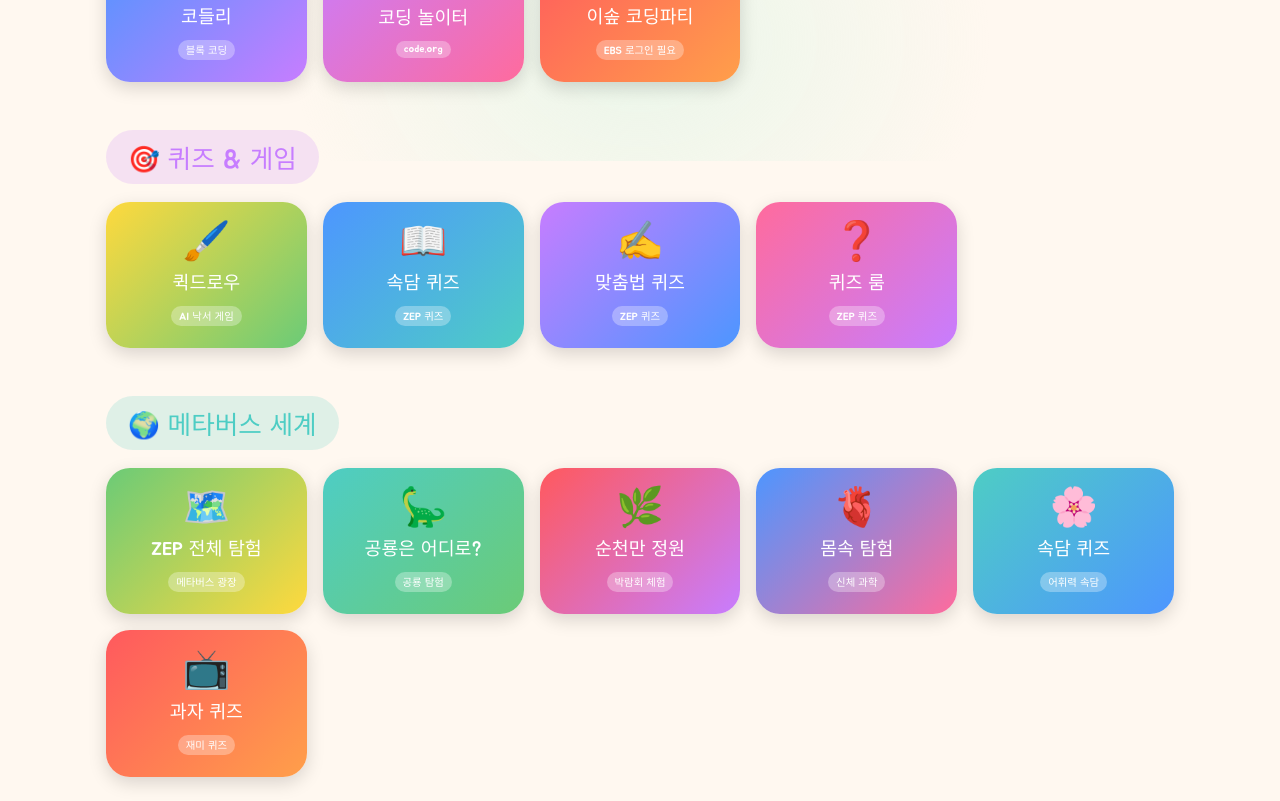
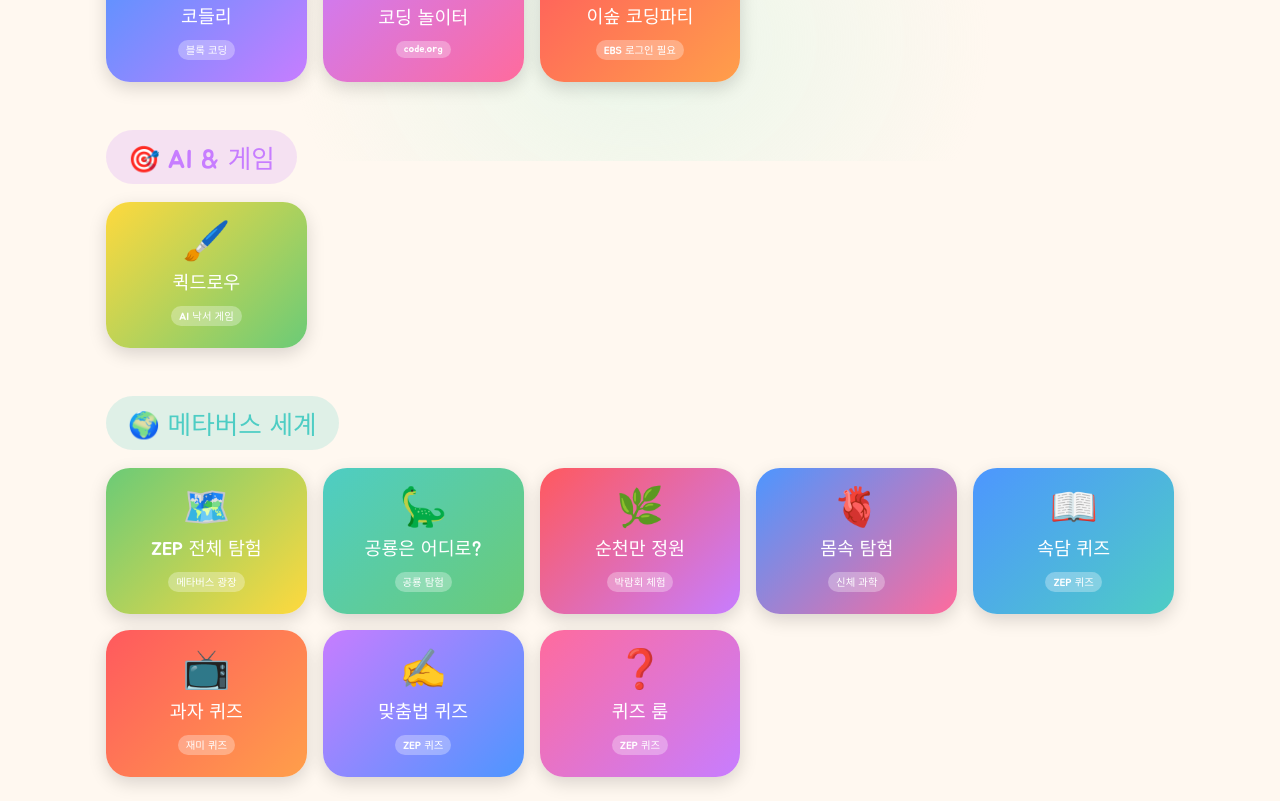
Before and after one commit to jihye-82/0410, a plain HTML site: page index.html in a window 1280 px wide. Shown: the part 639-1440 px from the top of the page. Drawn offline with Linux system fonts and the light colour scheme; a web font is replaced by a local one.

Commit message:
Update index.html

```diff
--- a/index.html
+++ b/index.html
@@ -293,30 +293,17 @@
     </div>
   </section>
 
-  <!-- 🎯 퀴즈 & 게임 -->
+  <!-- 🎯 AI & 게임 -->
   <section class="section sec-quiz">
-    <div class="section-title">🎯 퀴즈 &amp; 게임</div>
+    <div class="section-title">🎯 AI &amp; 게임</div>
     <div class="btn-grid">
       <a class="btn-link c8" href="https://quickdraw.withgoogle.com/?locale=ko" target="_blank">
         <span class="btn-icon">🖌️</span>
         <span class="btn-label">퀵드로우</span>
         <span class="btn-badge">AI 낙서 게임</span>
       </a>
-      <a class="btn-link c9" href="https://quiz.zep.us/play/r7LALZ/" target="_blank">
-        <span class="btn-icon">📖</span>
-        <span class="btn-label">속담 퀴즈</span>
-        <span class="btn-badge">ZEP 퀴즈</span>
-      </a>
-      <a class="btn-link c10" href="https://quiz.zep.us/play/GpRKam/" target="_blank">
-        <span class="btn-icon">✍️</span>
-        <span class="btn-label">맞춤법 퀴즈</span>
-        <span class="btn-badge">ZEP 퀴즈</span>
-      </a>
-      <a class="btn-link c11" href="https://zep.us/play/2bvnrj/" target="_blank">
-        <span class="btn-icon">❓</span>
-        <span class="btn-label">퀴즈 룸</span>
-        <span class="btn-badge">ZEP 퀴즈</span>
-      </a>
+
+
     </div>
   </section>
 
@@ -344,15 +331,25 @@
         <span class="btn-label">몸속 탐험</span>
         <span class="btn-badge">신체 과학</span>
       </a>
-      <a class="btn-link c4" href="https://quiz.zep.us/play/r7LALZ/" target="_blank">
-        <span class="btn-icon">🌸</span>
+      <a class="btn-link c9" href="https://quiz.zep.us/play/r7LALZ/" target="_blank">
+        <span class="btn-icon">📖</span>
         <span class="btn-label">속담 퀴즈</span>
-        <span class="btn-badge">어휘력 속담</span>
+        <span class="btn-badge">ZEP 퀴즈</span>
       </a>
        <a class="btn-link c7" href="https://quiz.zep.us/play/vJ9oWr/" target="_blank">
         <span class="btn-icon">📺</span>
         <span class="btn-label">과자 퀴즈</span>
         <span class="btn-badge">재미 퀴즈</span>
+      </a>
+      <a class="btn-link c10" href="https://quiz.zep.us/play/GpRKam/" target="_blank">
+        <span class="btn-icon">✍️</span>
+        <span class="btn-label">맞춤법 퀴즈</span>
+        <span class="btn-badge">ZEP 퀴즈</span>
+      </a>
+      <a class="btn-link c11" href="https://zep.us/play/2bvnrj/" target="_blank">
+        <span class="btn-icon">❓</span>
+        <span class="btn-label">퀴즈 룸</span>
+        <span class="btn-badge">ZEP 퀴즈</span>
       </a>
     </div>
   </section>
```
